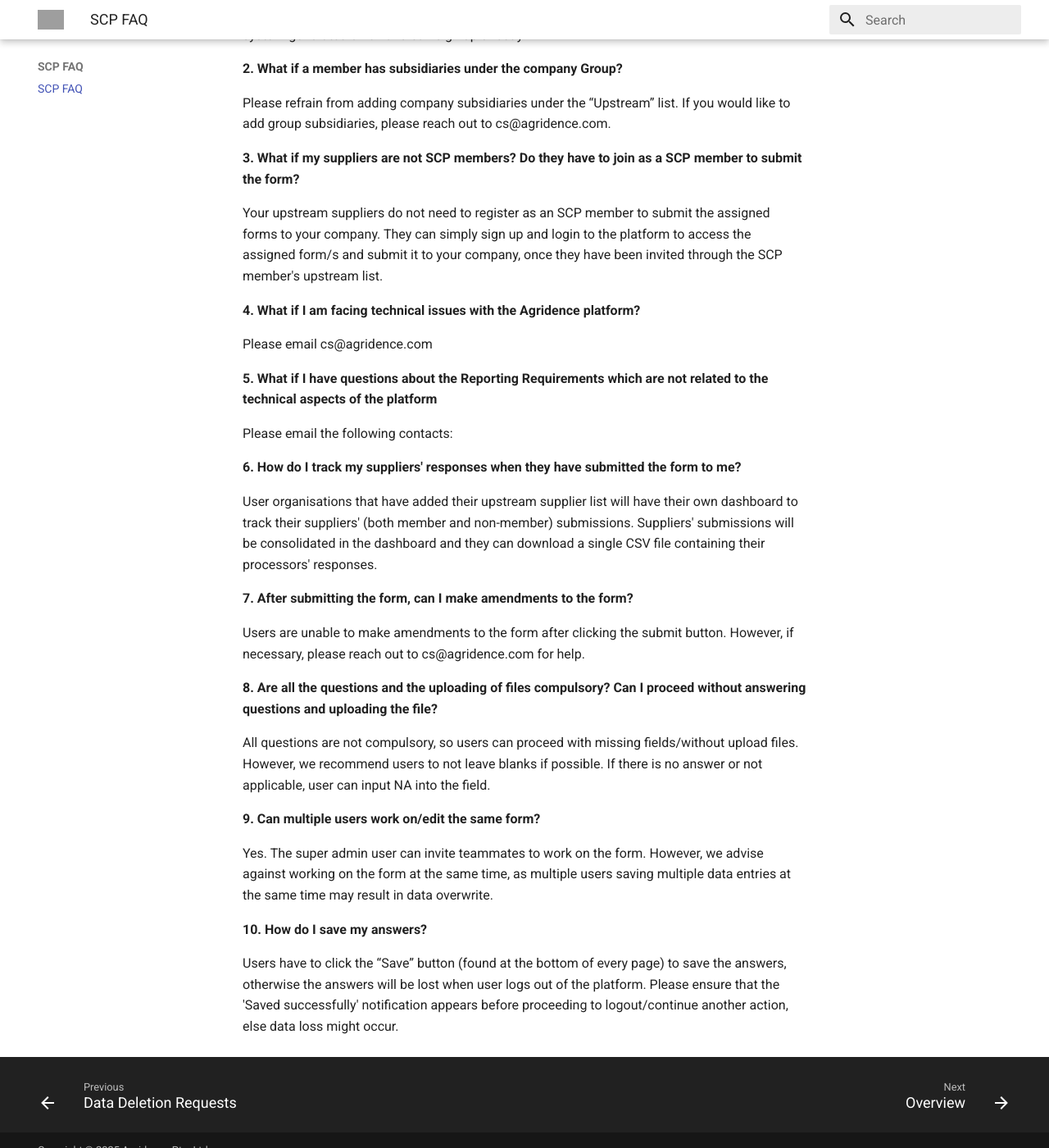
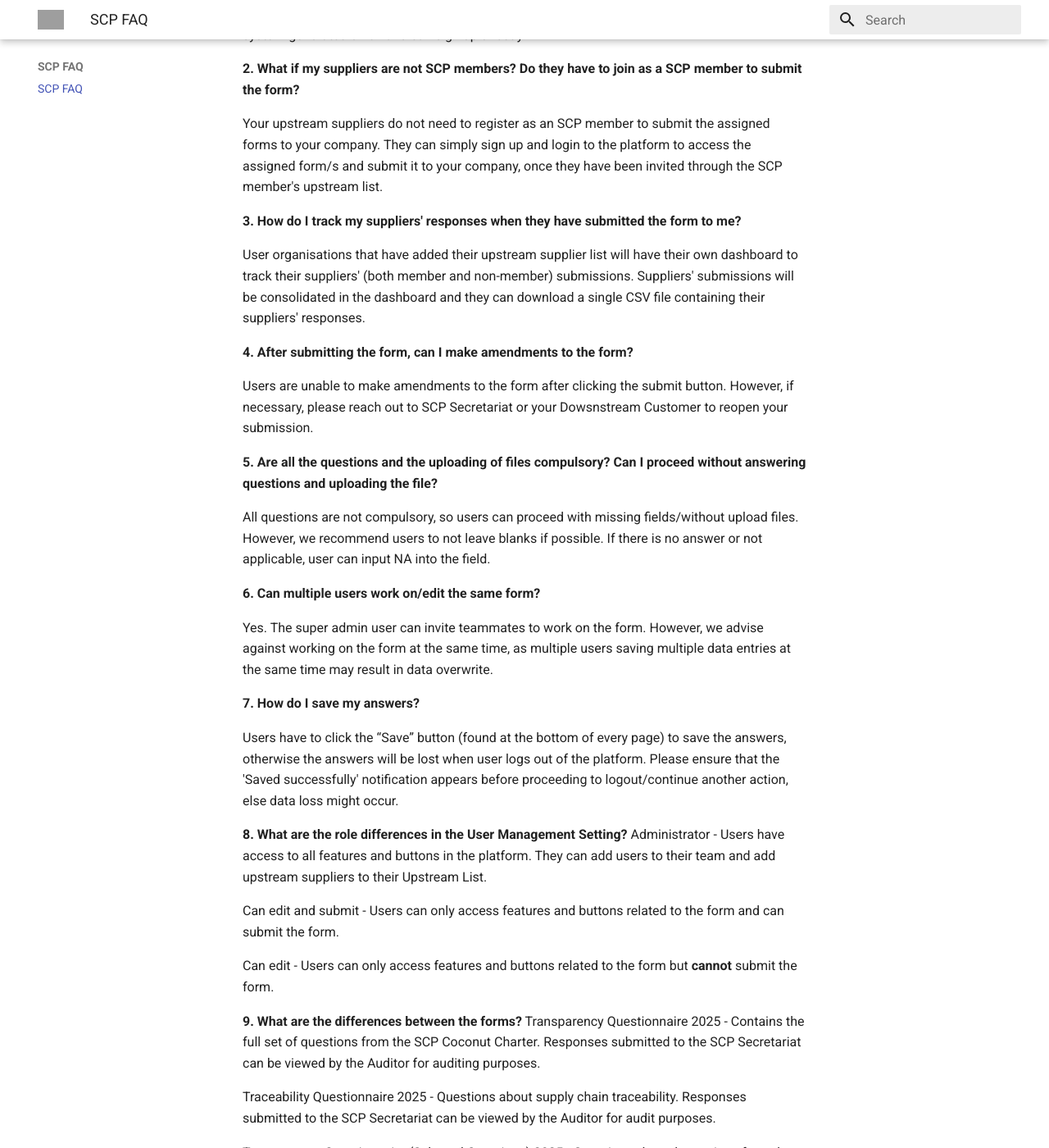
Before and after one commit to Agridence/public-docs, an MkDocs documentation site: the page built from docs/SCP FAQ/FAQ.md, in a window 1280 px wide and 1400 px high, scrolled down 383 px. Shown: the whole window at 82% size. Built offline with MkDocs 1.6.1 and Material for MkDocs 9.7.7, drawn with Linux system fonts in a browser that asks for light colours; some of the changed text lies outside the part shown; grey boxes are pictures that could not be loaded.

Commit message:
scp updates (#41)

```diff
--- a/docs/SCP FAQ/FAQ.md
+++ b/docs/SCP FAQ/FAQ.md
@@ -4,39 +4,50 @@
 
 All SCP members and their suppliers (members/non-members) are expected to use the platform for reporting, starting from July 2025 onwards. SCP members will be invited to the platform via a system-generated email. Members can then add their suppliers and assign them a form for data collection via the platform. Their upstream suppliers will likewise be invited to the platform via a system-generated email and can sign up directly.
 
-**2.	What if a member has subsidiaries under the company Group?**
-
-Please refrain from adding company subsidiaries under the “Upstream” list. If you would like to add group subsidiaries, please reach out to cs@agridence.com.
-
-**3.	What if my suppliers are not SCP members? Do they have to join as a SCP member to submit the form?**
+**2.	What if my suppliers are not SCP members? Do they have to join as a SCP member to submit the form?**
 
 Your upstream suppliers do not need to register as an SCP member to submit the assigned forms to your company. They can simply sign up and login to the platform to access the assigned form/s and submit it to your company, once they have been invited through the SCP member's upstream list.
 
-**4.	What if I am facing technical issues with the Agridence platform?**
+
+**3.	How do I track my suppliers' responses when they have submitted the form to me?**
+
+User organisations that have added their upstream supplier list will have their own dashboard to track their suppliers' (both member and non-member) submissions. Suppliers' submissions will be consolidated in the dashboard and they can download a single CSV file containing their suppliers' responses.
+
+
+**4.	After submitting the form, can I make amendments to the form?**
+
+Users are unable to make amendments to the form after clicking the submit button. However, if necessary, please reach out to SCP Secretariat or your Dowsnstream Customer to reopen your submission.
+
+**5.	Are all the questions and the uploading of files compulsory? Can I proceed without answering questions and uploading the file?**
+
+All questions are not compulsory, so users can proceed with missing fields/without upload files. However, we recommend users to not leave blanks if possible. If there is no answer or not applicable, user can input NA into the field.
+
+**6.	Can multiple users work on/edit the same form?**
+
+Yes. The super admin user can invite teammates to work on the form. However, we advise against working on the form at the same time, as multiple users saving multiple data entries at the same time may result in data overwrite.
+
+**7.	How do I save my answers?**
+
+Users have to click the “Save” button (found at the bottom of every page) to save the answers, otherwise the answers will be lost when user logs out of the platform. Please ensure that the 'Saved successfully' notification appears before proceeding to logout/continue another action, else data loss might occur.
+
+**8.	What are the role differences in the User Management Setting?**
+Administrator - Users have access to all features and buttons in the platform. They can add users to their team and add upstream suppliers to their Upstream List.
+
+Can edit and submit - Users can only access features and buttons related to the form and can submit the form.
+
+Can edit - Users can only access features and buttons related to the form but **cannot** submit the form.
+
+**9. What are the differences between the forms?**
+Transparency Questionnaire 2025 - Contains the full set of questions from the SCP Coconut Charter. Responses submitted to the SCP Secretariat can be viewed by the Auditor for auditing purposes.
+
+Traceability Questionnaire 2025 - Questions about supply chain traceability. Responses submitted to the SCP Secretariat can be viewed by the Auditor for audit purposes.
+
+Transparency Questionnaire (Selected Questions) 2025 - Contains selected questions from the SCP Coconut Charter. This questionnaire will only be assigned to you by your downstream customer. Responses submitted to the Downstream customer can be viewed by them for their own reporting purpose.
+
+**10.	What if I am facing technical issues with the Agridence platform?**
 
 Please email cs@agridence.com
 
-**5.	What if I have questions about the Reporting Requirements which are not related to the technical aspects of the platform**
+**11.	What if I have questions about the SCP questionnaire which are not related to the technical aspects of the platform**
 
-Please email the following contacts:
-
-**6.	How do I track my suppliers' responses when they have submitted the form to me?**
-
-User organisations that have added their upstream supplier list will have their own dashboard to track their suppliers' (both member and non-member) submissions. Suppliers' submissions will be consolidated in the dashboard and they can download a single CSV file containing their processors' responses.
-
-
-**7.	After submitting the form, can I make amendments to the form?**
-
-Users are unable to make amendments to the form after clicking the submit button. However, if necessary, please reach out to cs@agridence.com for help.
-
-**8.	Are all the questions and the uploading of files compulsory? Can I proceed without answering questions and uploading the file?**
-
-All questions are not compulsory, so users can proceed with missing fields/without upload files. However, we recommend users to not leave blanks if possible. If there is no answer or not applicable, user can input NA into the field.
-
-**9.	Can multiple users work on/edit the same form?**
-
-Yes. The super admin user can invite teammates to work on the form. However, we advise against working on the form at the same time, as multiple users saving multiple data entries at the same time may result in data overwrite.
-
-**10.	How do I save my answers?**
-
-Users have to click the “Save” button (found at the bottom of every page) to save the answers, otherwise the answers will be lost when user logs out of the platform. Please ensure that the 'Saved successfully' notification appears before proceeding to logout/continue another action, else data loss might occur.
+Please email gregory@coconutpartnership.org
```
